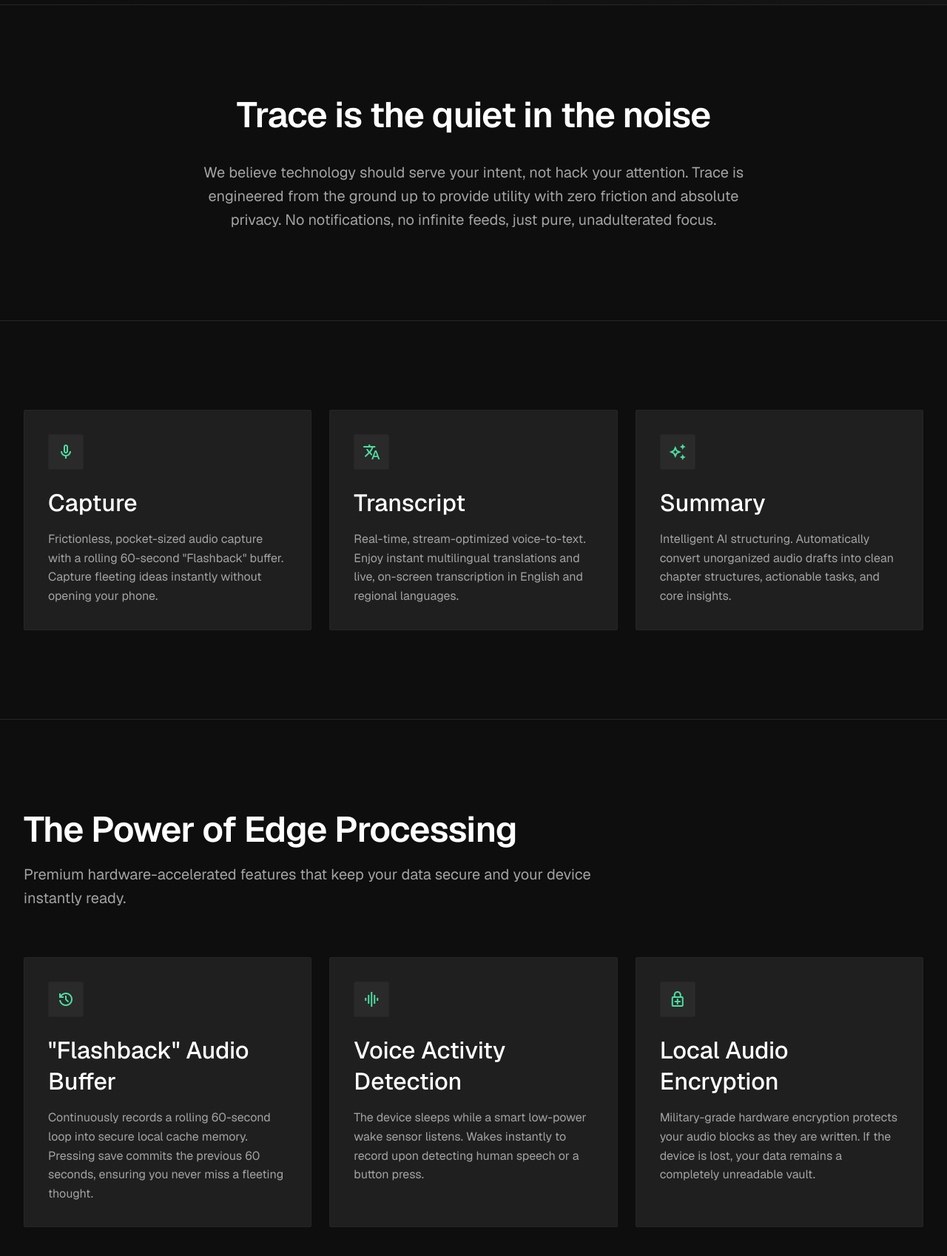
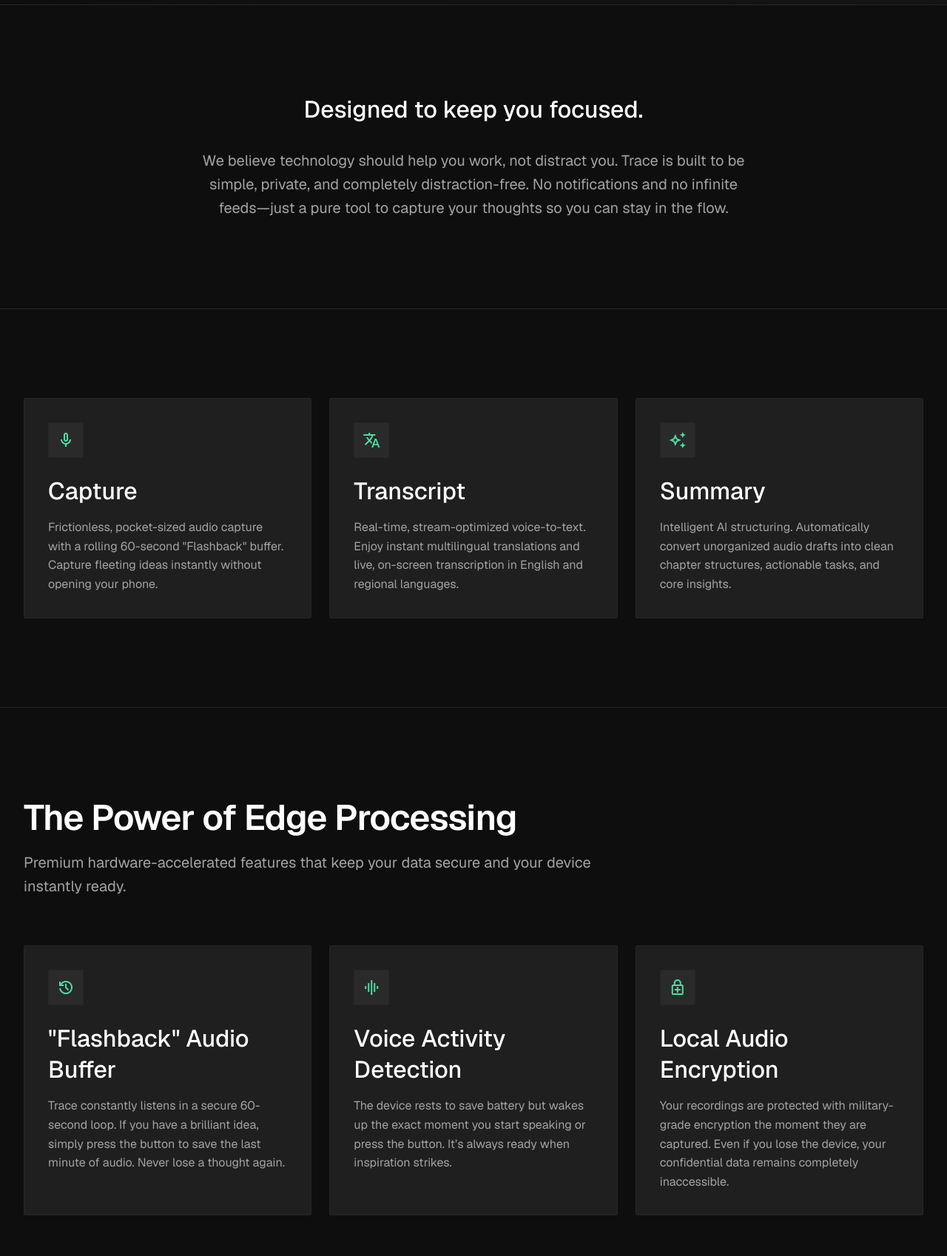
Before and after one commit to Innoveloper/Trace, a plain HTML site: page index.html in a window 1280 px wide. Shown: the part 780-2478 px from the top of the page at 74% size. Drawn offline with nearby package versions, Linux system fonts and the light colour scheme.

Commit message:
docs: update hero and feature section copy to emphasize speed and productivity

```diff
--- a/index.html
+++ b/index.html
@@ -567,11 +567,11 @@
                                         </div>
                                         <h1
                                                 class="font-display-hero text-headline-lg-mobile md:text-display-hero text-primary mb-6">
-                                                Presence, redefined.</h1>
+                                                Execute at the speed of thought.</h1>
                                         <p class="font-body-lg text-body-lg text-text-muted mb-10">
-                                                Trace is a minimalist device designed to disconnect you from the
-                                                noise. It provides essential utility without the endless scroll,
-                                                allowing you to reclaim your focus.
+                                                Time is your ultimate currency. Trace instantly transforms your spoken
+                                                insights into actionable tasks and structured strategies. Multiply your
+                                                output—no screens required.
                                         </p>
                                         <div class="flex flex-col sm:flex-row gap-4 w-full sm:w-auto">
                                                 <a id="hero-reserve-btn" href="checkout.html"
@@ -886,13 +886,13 @@
                         class="py-12 md:py-section-v-lg px-margin-safe max-w-[1280px] mx-auto grid-bg border-b border-border-subtle bg-surface-container-lowest">
                         <div class="max-w-3xl mx-auto text-center">
                                 <h2
-                                        class="font-headline-lg text-headline-lg-mobile md:text-headline-lg text-primary mb-8">
-                                        Trace is the quiet in the noise</h2>
+                                        class="font-display-hero text-headline-lg-mobile md:text-headline-md text-primary mb-8">
+                                        Designed to keep you focused.</h2>
                                 <p class="font-body-lg text-body-lg text-text-muted">
-                                        We believe technology should serve your intent, not hack your attention. Trace
-                                        is engineered from the ground up to provide utility with zero friction and
-                                        absolute privacy. No notifications, no infinite feeds, just pure, unadulterated
-                                        focus.
+                                        We believe technology should help you work, not distract you. Trace is built to
+                                        be simple, private, and completely distraction-free. No notifications and no
+                                        infinite feeds—just a pure tool to capture your thoughts so you can stay in the
+                                        flow.
                                 </p>
                         </div>
                 </section>
@@ -975,10 +975,9 @@
                                         </div>
                                         <h3 class="font-headline-md text-headline-md text-primary mb-4">"Flashback"
                                                 Audio Buffer</h3>
-                                        <p class="font-body-md text-body-md text-text-muted">Continuously records a
-                                                rolling 60-second loop into secure local cache memory. Pressing save
-                                                commits the
-                                                previous 60 seconds, ensuring you never miss a fleeting thought.</p>
+                                        <p class="font-body-md text-body-md text-text-muted">Trace constantly listens in
+                                                a secure 60-second loop. If you have a brilliant idea, simply press the
+                                                button to save the last minute of audio. Never lose a thought again.</p>
                                 </div>
                                 <div
                                         class="card-interactive p-8 bg-surface-container border border-border-subtle rounded-lg">
@@ -988,9 +987,9 @@
                                         </div>
                                         <h3 class="font-headline-md text-headline-md text-primary mb-4">Voice Activity
                                                 Detection</h3>
-                                        <p class="font-body-md text-body-md text-text-muted">The device sleeps while a
-                                                smart low-power wake sensor listens. Wakes instantly to record upon
-                                                detecting human speech or a button press.</p>
+                                        <p class="font-body-md text-body-md text-text-muted">The device rests to save
+                                                battery but wakes up the exact moment you start speaking or press the
+                                                button. It’s always ready when inspiration strikes.</p>
                                 </div>
                                 <div
                                         class="card-interactive p-8 bg-surface-container border border-border-subtle rounded-lg">
@@ -1001,10 +1000,10 @@
                                         </div>
                                         <h3 class="font-headline-md text-headline-md text-primary mb-4">Local Audio
                                                 Encryption</h3>
-                                        <p class="font-body-md text-body-md text-text-muted">Military-grade hardware
-                                                encryption protects your audio blocks as they are written. If the device
-                                                is
-                                                lost, your data remains a completely unreadable vault.</p>
+                                        <p class="font-body-md text-body-md text-text-muted">Your recordings are
+                                                protected with military-grade encryption the moment they are captured.
+                                                Even if you lose the device, your confidential data remains completely
+                                                inaccessible.</p>
                                 </div>
                         </div>
                 </section>
```
